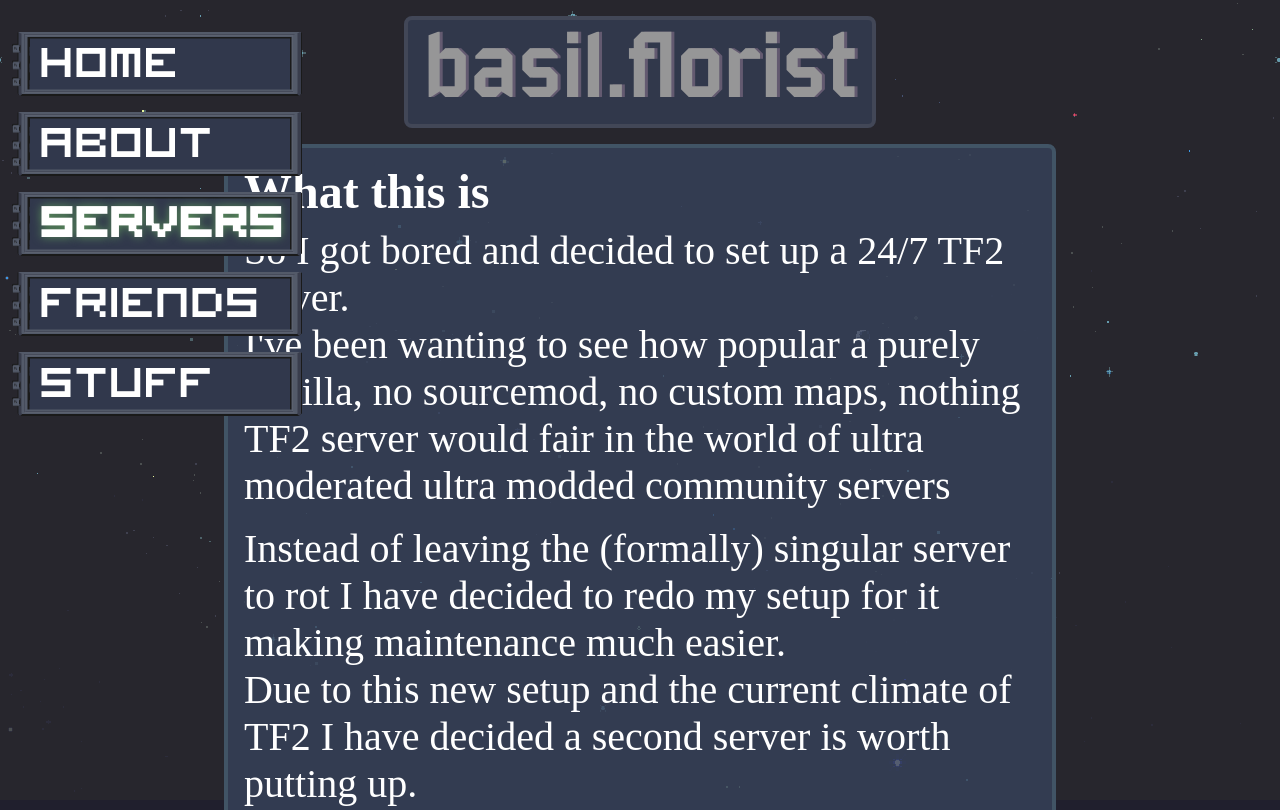
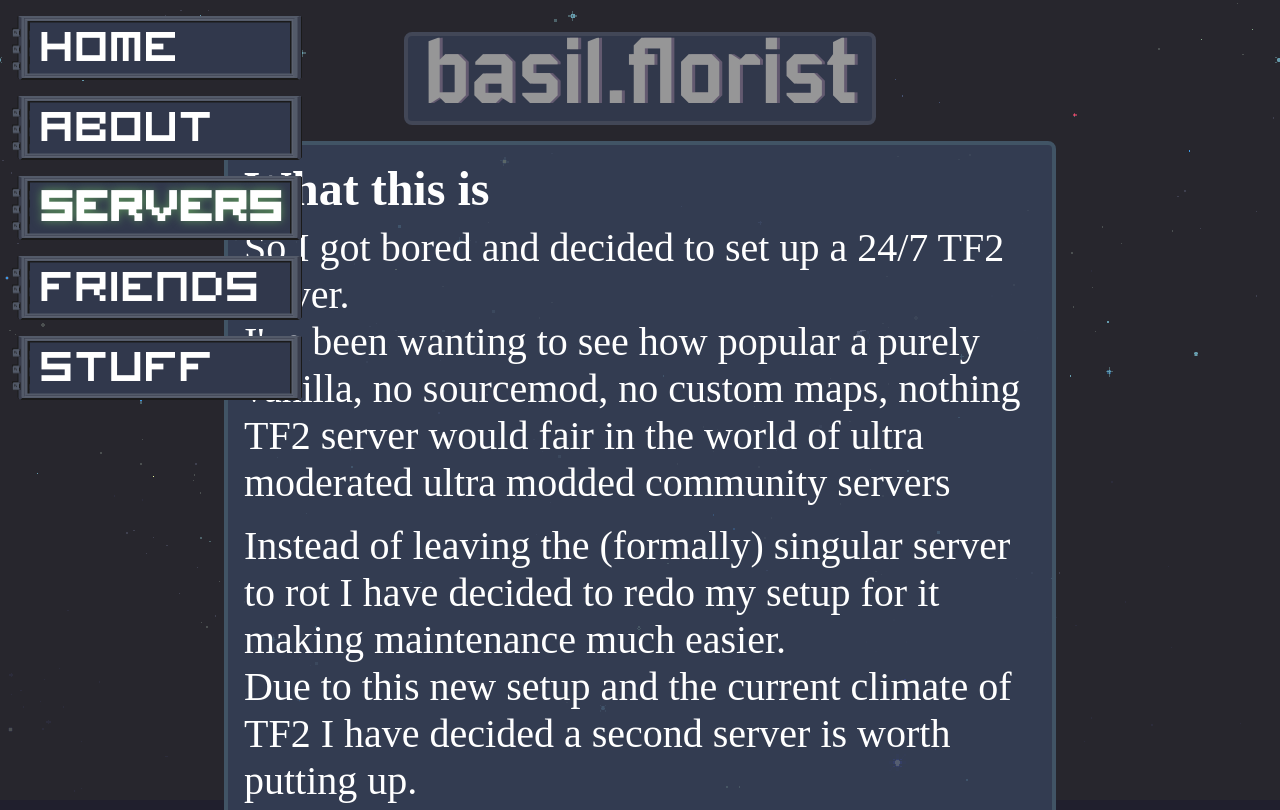
Before and after one commit to ChutoyJohn/basil.florist, a plain HTML site: page servers/index.html in a window 1280 px wide. Shown: the top 810 px of the page. Drawn offline with nearby package versions, Linux system fonts and the light colour scheme; a web font is replaced by a local one.

Commit message:
fixed rem issue with scrolling (never using rem ever again)

```diff
--- a/styles/_navbar_risk.scss
+++ b/styles/_navbar_risk.scss
@@ -1,4 +1,5 @@
 .sideContent {
+    top: 0;
     height: 80%;
     width: 8rem;
     display: flex;
@@ -8,6 +9,7 @@
     margin-top: 1rem;
     z-index: 3;
     gap: 1rem;
+    position: fixed;
 }
 
 .sideBox {
--- a/styles/stylesservers.scss
+++ b/styles/stylesservers.scss
@@ -123,7 +123,7 @@ body {
 .mainContent {
     top: 0;
     left: 0;
-    height: 100rem;
+    height: 65rem;
     width: 100%;
     display: flex;
     flex-direction: column;
@@ -131,7 +131,6 @@ body {
     justify-content: baseline;
     gap: 1rem;
     padding-top: 1rem;
-    position: fixed;
 }
 
 .mainPanel {
```
Also changed, not shown: styles/stylesservers.css, 1 other file.
